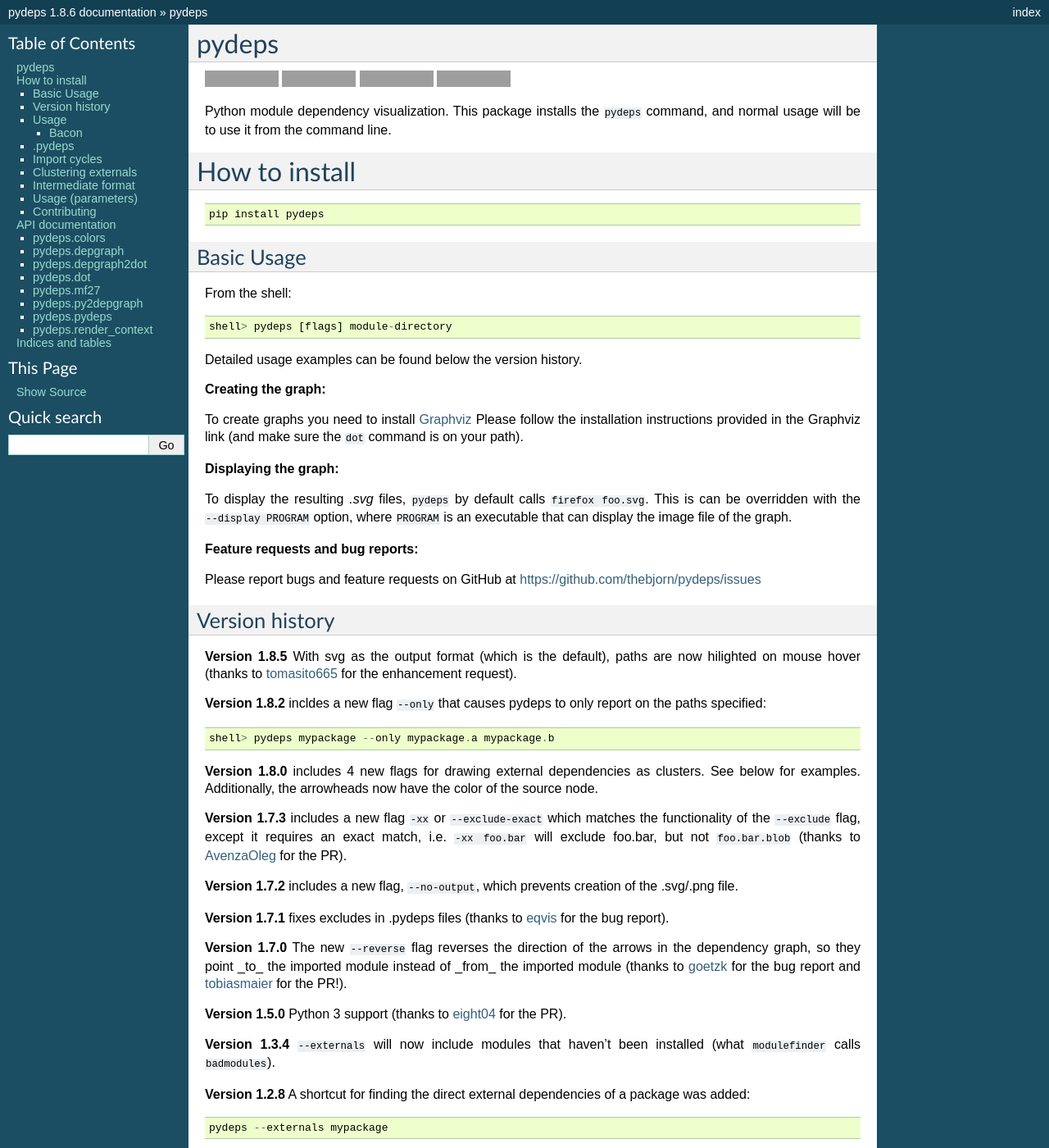
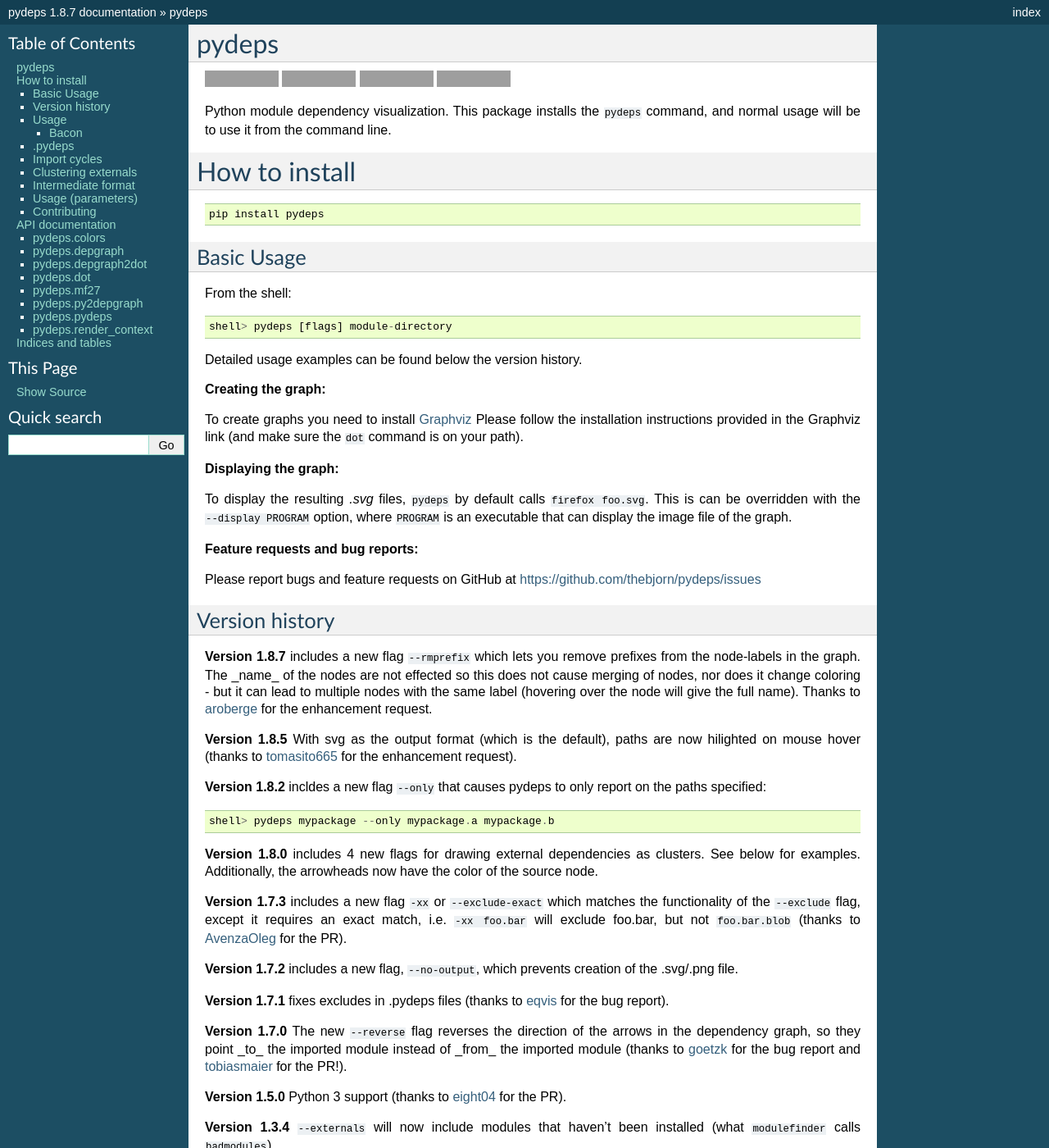
Before and after one commit to thebjorn/pydeps, a Sphinx documentation site: the page built from docs/index.rst, in a window 1280 px wide and 1400 px high. Shown: the whole window at 82% size. Built offline with Sphinx 7.4.7, drawn with Linux system fonts in a browser that asks for light colours; some of the changed text lies outside the part shown; grey boxes are pictures that could not be loaded.

Commit message:
Update docs and upversion.

```diff
--- a/README.rst
+++ b/README.rst
@@ -55,6 +55,12 @@
 
 Version history
 ---------------
+
+**Version 1.8.7** includes a new flag ``--rmprefix`` which lets you remove
+prefixes from the node-labels in the graph. The _name_ of the nodes are not effected
+so this does not cause merging of nodes, nor does it change coloring - but it
+can lead to multiple nodes with the same label (hovering over the node will
+give the full name). Thanks to  aroberge_ for the enhancement request.
 
 **Version 1.8.5** With svg as the output format (which is the default),
 paths are now hilighted on mouse hover (thanks to tomasito665_ for the
@@ -247,6 +253,12 @@
 
 .. image:: https://raw.githubusercontent.com/thebjorn/pydeps/master/docs/_static/pydeps-18-bacon4-cluster-max3-min2-keep-target.svg?sanitize=true
 
+..and since the cluster boxes include the module name, we can remove those prefixes::
+
+    shell> pydeps pydeps --max-bacon=4 --cluster --max-cluster-size=3 --min-cluster-size=2 --keep-target-cluster --rmprefix pydeps. stdlib_list.
+
+.. image:: https://raw.githubusercontent.com/thebjorn/pydeps/master/docs/_static/pydeps-rmprefix.svg?sanitize=true
+
 
 Intermediate format
 -------------------
@@ -288,9 +300,10 @@
                   [--nodot] [--no-output] [--show-cycles] [--debug-mf INT]
                   [--noise-level INT] [--max-bacon INT] [--pylib] [--pylib-all]
                   [--include-missing] [-x PATTERN [PATTERN ...]]
-                  [-xx MODULE [MODULE ...]] [--externals] [--reverse] [--cluster]
-                  [--min-cluster-size INT] [--max-cluster-size INT]
-                  [--keep-target-cluster]
+                  [-xx MODULE [MODULE ...]] [--only MODULE_PATH [MODULE_PATH ...]]
+                  [--externals] [--reverse] [--cluster] [--min-cluster-size INT]
+                  [--max-cluster-size INT] [--keep-target-cluster]
+                  [--rmprefix PREFIX [PREFIX ...]]
                   fname
 
 positional arguments:
@@ -327,6 +340,7 @@
   --min-cluster-size INT                 the minimum number of nodes a dependency must have before being clustered (default=0)
   --max-cluster-size INT                 the maximum number of nodes a dependency can have before the cluster is collapsed to a single node (default=0)
   --keep-target-cluster                  draw target module as a cluster
+  --rmprefix PREFIX                      remove PREFIX from the displayed name of the nodes (multiple prefixes can be provided)
 
 
 
@@ -350,3 +364,4 @@
 .. _tobiasmaier: https://github.com/tobiasmaier
 .. _eight04: https://github.com/eight04
 .. _tomasito665: https://github.com/Tomasito665
+.. _aroberge: https://github.com/aroberge
--- a/docs/conf.py
+++ b/docs/conf.py
@@ -54,9 +54,9 @@
 # built documents.
 #
 # The short X.Y version.
-version = '1.8.6'
+version = '1.8.7'
 # The full version, including alpha/beta/rc tags.
-release = '1.8.6'
+release = '1.8.7'
 
 # The language for content autogenerated by Sphinx. Refer to documentation
 # for a list of supported languages.
--- a/pydeps/__init__.py
+++ b/pydeps/__init__.py
@@ -3,4 +3,4 @@
 Python module dependency visualization. This package installs the ``pydeps``
 command, and normal usage will be to use it from the command line.
 """
-__version__ = "1.8.6"
+__version__ = "1.8.7"
--- a/setup.py
+++ b/setup.py
@@ -11,7 +11,7 @@
 from distutils.core import setup
 from setuptools.command.test import test as TestCommand
 
-version='1.8.6'
+version='1.8.7'
 
 
 class PyTest(TestCommand):
```
Also changed, not shown: docs/_static/pydeps-rmprefix.svg (added).
